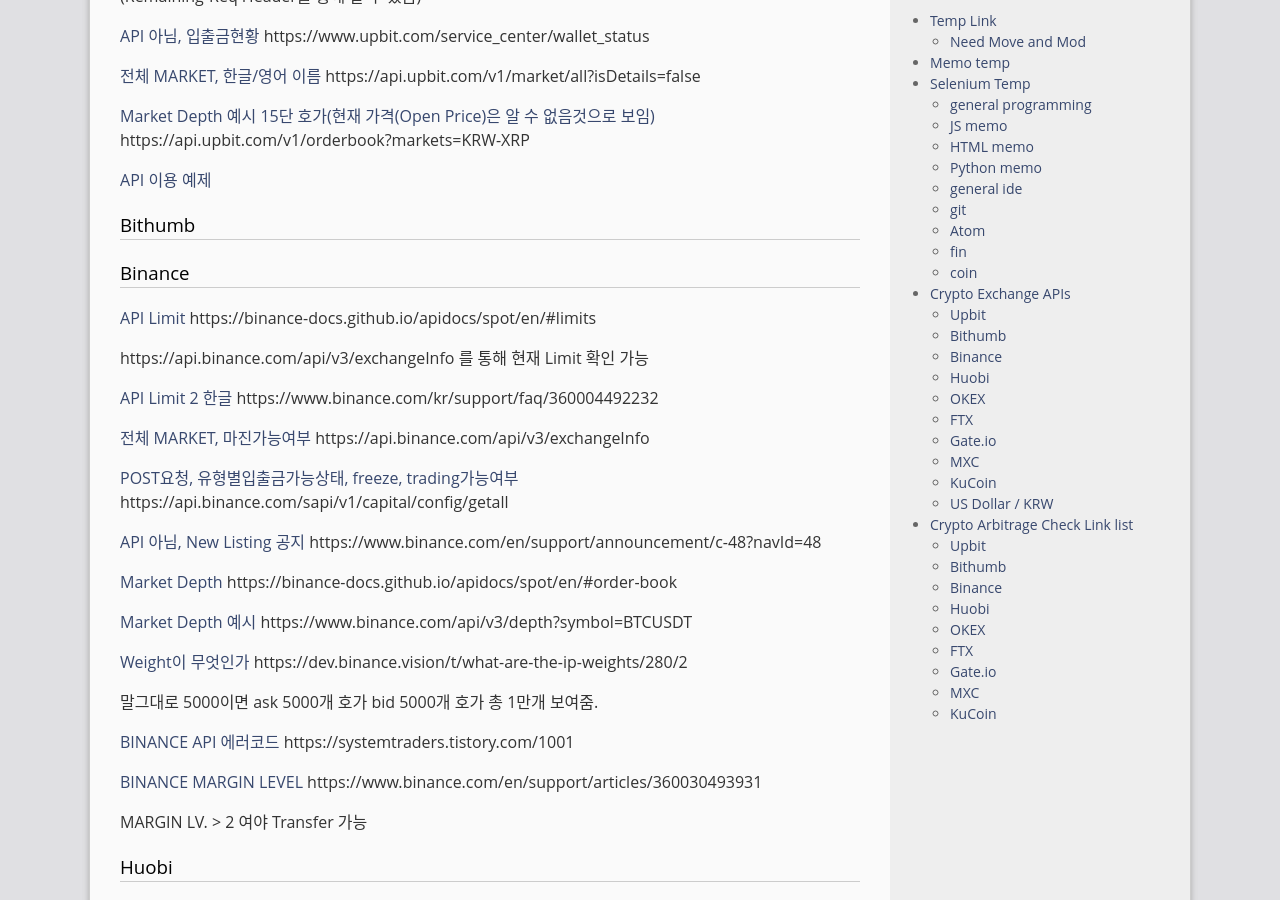
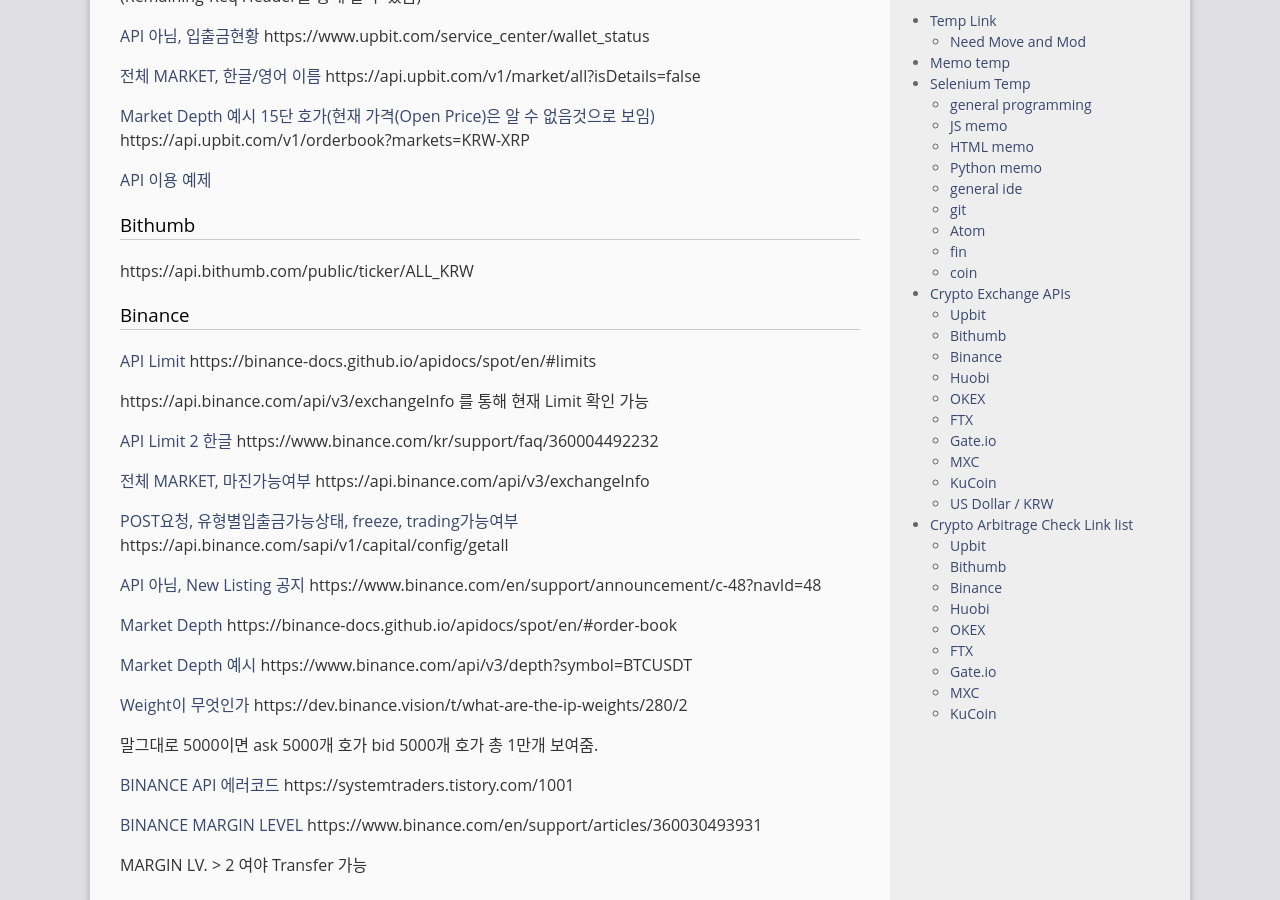
Before and after one commit to gloomydumber/copy, a Jekyll site: the page built from _posts/2020-03-01-TempLink.md, in a window 1280 px wide and 900 px high, scrolled down 8276 px. Built offline with Jekyll 4.4.1, drawn with Linux system fonts in a browser that asks for light colours; comment, search, counter and statistics services are not loaded; part of the change alters nothing that is shown.

Commit message:
PostModded

```diff
--- a/_posts/2020-03-01-TempLink.md
+++ b/_posts/2020-03-01-TempLink.md
@@ -390,6 +390,8 @@ Exchange API - 주문 초당 8회, 분당 200회 / 주문 외 초당 30회, 분
 
 ### Bithumb
 
+https://api.bithumb.com/public/ticker/ALL_KRW
+
 ### Binance
 
 [API Limit](https://binance-docs.github.io/apidocs/spot/en/#limits){: target="\_blank"} https://binance-docs.github.io/apidocs/spot/en/#limits
```
